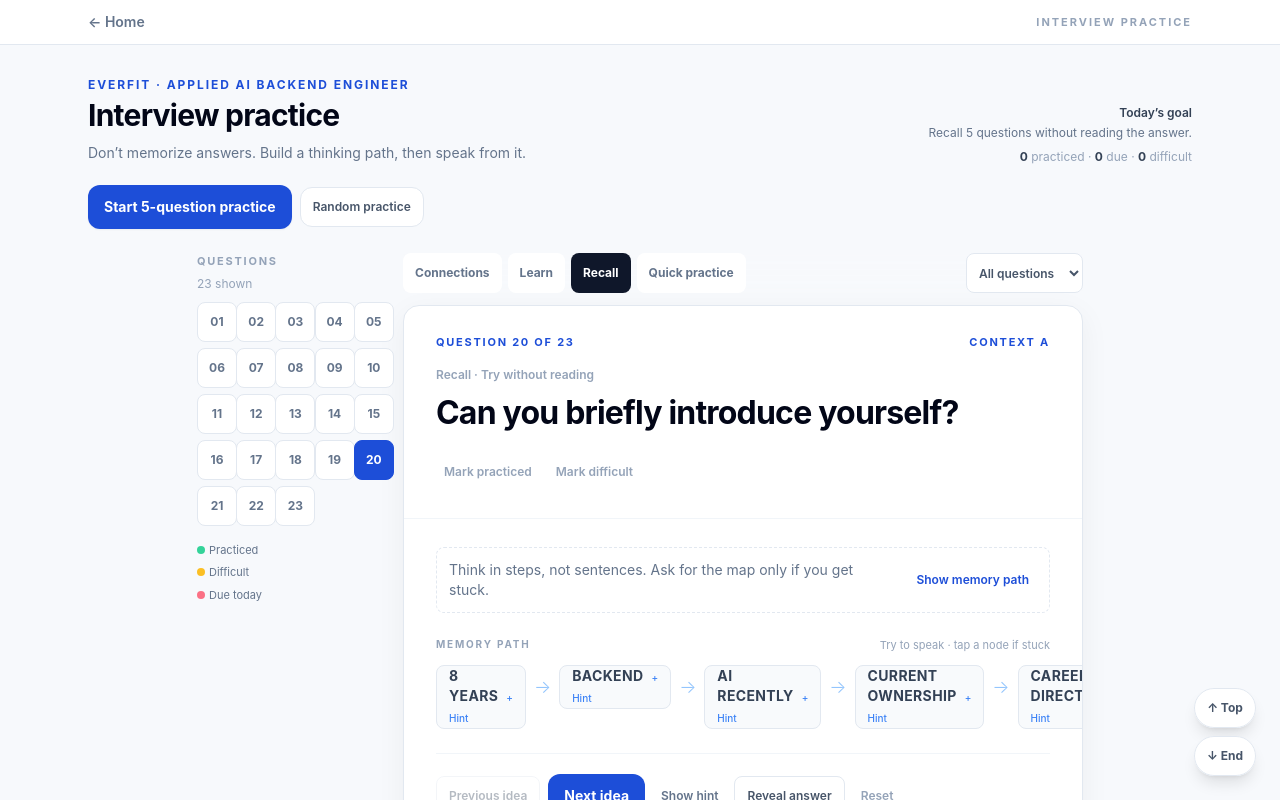
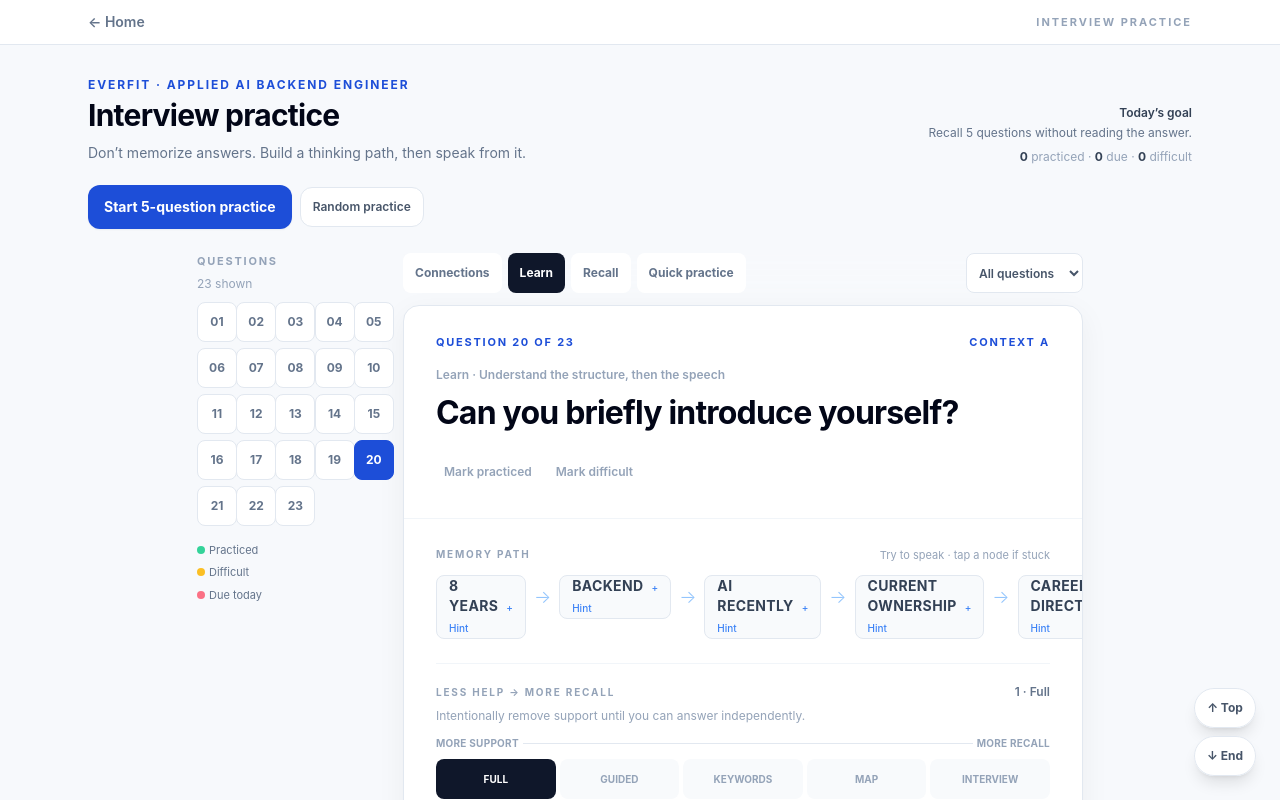
Before and after one commit to giahuydo/english-exam-prep, a Next.js app in the folder apps/web/: page /interview in a window 1280 px wide. Shown: the top 800 px of the page. Built offline with nearby package versions, Linux system fonts and the light colour scheme.

Commit message:
fix(web): open interview in learn mode

```diff
--- a/apps/web/src/app/interview/page.tsx
+++ b/apps/web/src/app/interview/page.tsx
@@ -28,7 +28,7 @@ const reviewLabels: Record<ReviewDifficulty, string> = { again: 'Again', hard: '
 export default function InterviewPage() {
   const progress = useProgress();
   const { practiced, difficult, isDue } = progress;
-  const [mode, setMode] = useState<Mode>('recall');
+  const [mode, setMode] = useState<Mode>('learn');
   const [filter, setFilter] = useState<Filter>('all');
   const [activeId, setActiveId] = useState(20);
   const [quickOrder, setQuickOrder] = useState<number[]>(() => shuffle(interviewQuestions.map((q) => q.id)));
@@ -89,7 +89,7 @@ export default function InterviewPage() {
               {(['connections', 'learn', 'recall', 'quick'] as const).map((value) => <button key={value} type="button" onClick={() => setMode(value)} className={`min-h-10 flex-1 rounded-lg px-2 text-xs font-bold sm:flex-none sm:px-3 ${mode === value ? 'bg-slate-900 text-white' : 'bg-white text-slate-500 hover:text-slate-900'}`}>{value === 'quick' ? 'Quick practice' : value === 'connections' ? 'Connections' : value[0].toUpperCase() + value.slice(1)}</button>)}
               {mode !== 'connections' && <select aria-label="Question filter" value={filter} onChange={(e) => setFilter(e.target.value as Filter)} className="min-h-10 w-full rounded-lg border border-slate-200 bg-white px-2 text-xs font-semibold text-slate-600 sm:ml-auto sm:w-auto"><option value="all">All questions</option><option value="practiced">Practiced</option><option value="difficult">Difficult</option><option value="due">Due today ({dueCount})</option></select>}
             </div>
-            {mode === 'connections' ? <ConnectionsView selected={selectedTopic} setSelected={setSelectedTopic} onQuestion={(id) => { setActiveId(id); setMode('recall'); }} /> : filter !== 'all' && available.length === 0 ? <div className="rounded-2xl bg-white p-8 text-center text-sm text-slate-500">No questions match this filter.</div> : <PracticeSurface q={active} mode={mode} progress={progress} quickPosition={mode === 'quick' ? quickIndex + 1 : undefined} quickTotal={mode === 'quick' ? quickOrder.length : undefined} onNextQuick={nextQuick} />}
+            {mode === 'connections' ? <ConnectionsView selected={selectedTopic} setSelected={setSelectedTopic} onQuestion={(id) => { setActiveId(id); setMode('learn'); }} /> : filter !== 'all' && available.length === 0 ? <div className="rounded-2xl bg-white p-8 text-center text-sm text-slate-500">No questions match this filter.</div> : <PracticeSurface q={active} mode={mode} progress={progress} quickPosition={mode === 'quick' ? quickIndex + 1 : undefined} quickTotal={mode === 'quick' ? quickOrder.length : undefined} onNextQuick={nextQuick} />}
           </section>
         </div>
 
```
